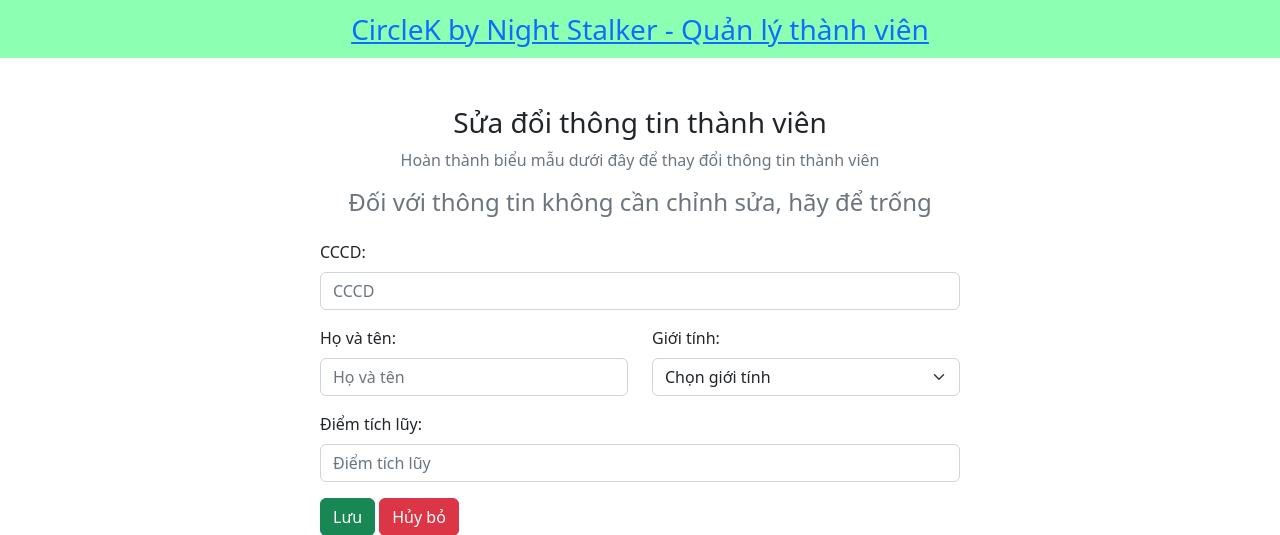
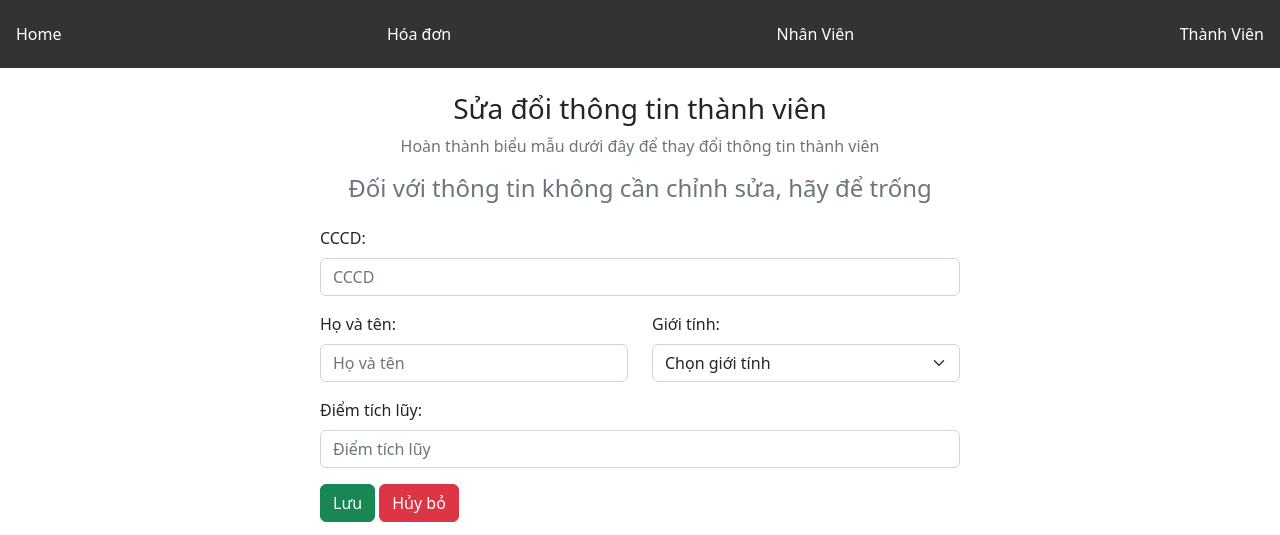
Before and after one commit to AnBui203/APrograming, a PHP site: page /thanhvien/editThanhVien.php?maThanhVien=0499190007 in a window 1280 px wide. Shown: the top 535 px of the page. Run offline with PHP 8.4, Linux system fonts and the light colour scheme.

Commit message:
update func and php

```diff
--- a/SQL_operation/BTL2_CreateTable_completed.sql
+++ b/SQL_operation/BTL2_CreateTable_completed.sql
@@ -1,4 +1,3 @@
-
 
 ----------------------------- Create Table -----------------------
 CREATE TABLE Chi_nhanh
@@ -341,10 +340,7 @@ INSERT INTO Khuyen_mai_theo_don_hang
 ('103', 1000),
 ('821', 10000),
 ('822', 100000),
-('823', 50000),
-('911', 0),
-('912', 0),
-('913', 0);
+('823', 50000);
 
 -- Khuyen_mai_theo_so_tien
 INSERT INTO Khuyen_mai_theo_so_tien (Ma_chuong_trinh, So_tien_giam) VALUES
--- a/thanhvien/editThanhVien.php
+++ b/thanhvien/editThanhVien.php
@@ -56,6 +56,57 @@ if (isset($_POST["submit"])) {
 <html lang="en">
 
 <head>
+    <meta charset="UTF-8">
+    <meta name="viewport" content="width=device-width, initial-scale=1.0">
+    <title>Hệ thống chuỗi cửa hàng OrvalK</title>
+
+    <!-- Liên kết CSS Bootstrap bằng CDN -->
+    <link rel="stylesheet" href="https://stackpath.bootstrapcdn.com/bootstrap/4.4.1/css/bootstrap.min.css" integrity="sha384-Vkoo8x4CGsO3+Hhxv8T/Q5PaXtkKtu6ug5TOeNV6gBiFeWPGFN9MuhOf23Q9Ifjh" crossorigin="anonymous">
+
+<style>
+        body {
+            margin: 0;
+            padding: 0;
+            font-family: Arial, sans-serif;
+        }
+
+        .navbar {
+            background-color: #333;
+            overflow: hidden;
+            text-align: left;
+            width: 100%;
+        }
+
+        .navbar a {
+            float: left;
+            display: block;
+            color: white;
+            text-align: left;
+            padding: 14px 16px;
+            text-decoration: none;
+        }
+
+        .navbar a:hover {
+            background-color: #ddd;
+            color: blue;
+        }
+    </style>
+
+    <!-- Liên kết CSS Bootstrap bằng CDN -->
+    <link rel="stylesheet" href="https://stackpath.bootstrapcdn.com/bootstrap/4.4.1/css/bootstrap.min.css" integrity="sha384-Vkoo8x4CGsO3+Hhxv8T/Q5PaXtkKtu6ug5TOeNV6gBiFeWPGFN9MuhOf23Q9Ifjh" crossorigin="anonymous">
+</head>
+
+<body>
+<div class="navbar left-align">
+    <a href="../view/index.php">Home</a>
+    <a href="../hoadon">Hóa đơn</a>
+    <a href="../nhanvien/">Nhân Viên</a>
+    <a href="../thanhvien">Thành Viên</a>
+    <!-- Add more navigation links as needed -->
+</div>
+<body>
+
+<head>
    <meta charset="UTF-8">
    <meta http-equiv="X-UA-Compatible" content="IE=edge">
    <meta name="viewport" content="width=device-width, initial-scale=1.0">
@@ -68,11 +119,8 @@ if (isset($_POST["submit"])) {
 
    <title>Bootstrap demo</title>
 </head>
-
+<br/>
 <body>
-   <nav class="navbar navbar-light justify-content-center fs-3 mb-5" style="background-color: #00ff5573;">
-        <a href="index.php">CircleK by Night Stalker - Quản lý thành viên</a>
-   </nav>
 
    <div class="container">
       <div class="text-center mb-4">
--- a/view/bstsl.php
+++ b/view/bstsl.php
@@ -83,7 +83,7 @@
                 if (!sqlsrv_has_rows($resultcn)) {
                     echo('Chi nhánh không tồn tại');
                 }else{
-                    $sql = "SELECT * FROM dbo.BestSeller($ma_cn)";
+                    $sql = "SELECT * FROM dbo.BestSeller($ma_cn) ORDER BY SoLanApDung DESC";
                     $result = sqlsrv_query($conn, $sql);
                     if ($result != false) {
                         while ($row = sqlsrv_fetch_array($result)) {
```
Also changed, not shown: hoadon/edit.php (+11 -8 lines), hoadon/hoadon.php (+19 -2 lines), nhanvien/salary.php (+11 -11 lines), view/index.php (+5 -4 lines), images/main2.jpg (added).
